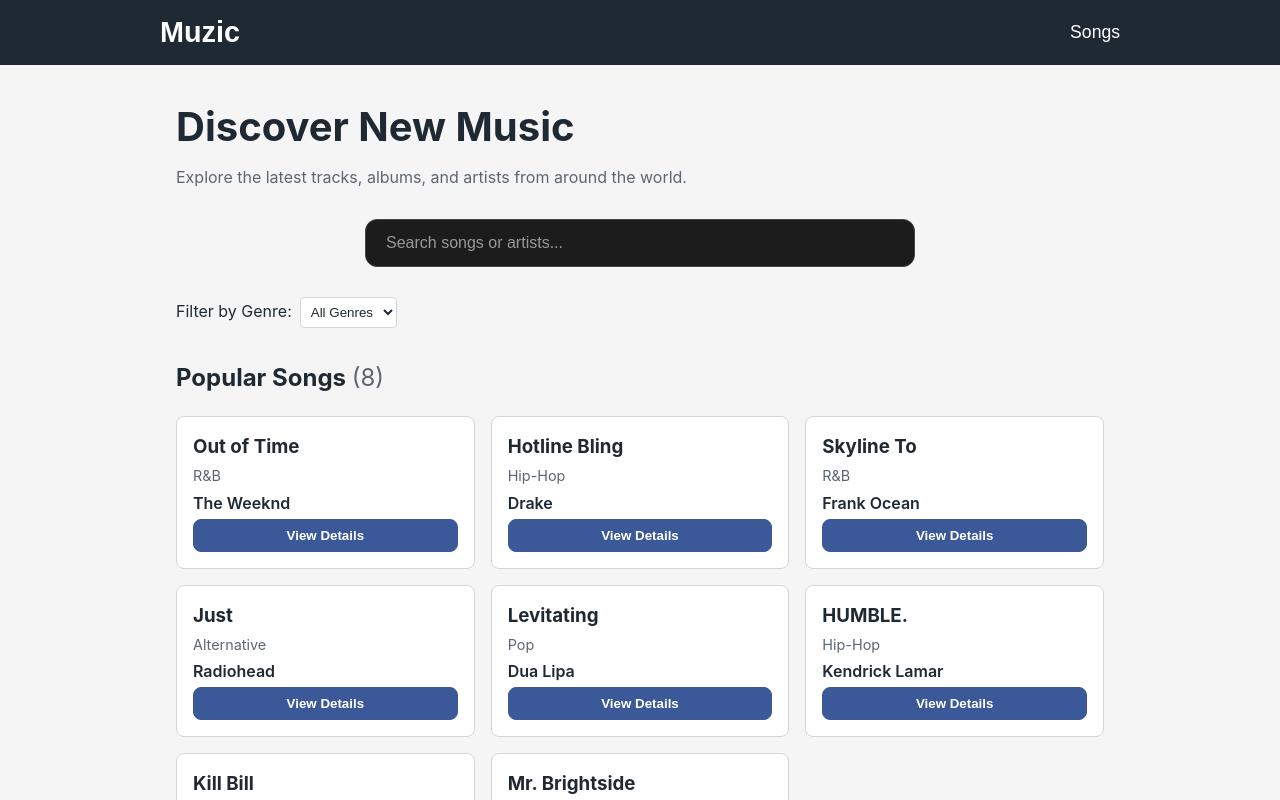
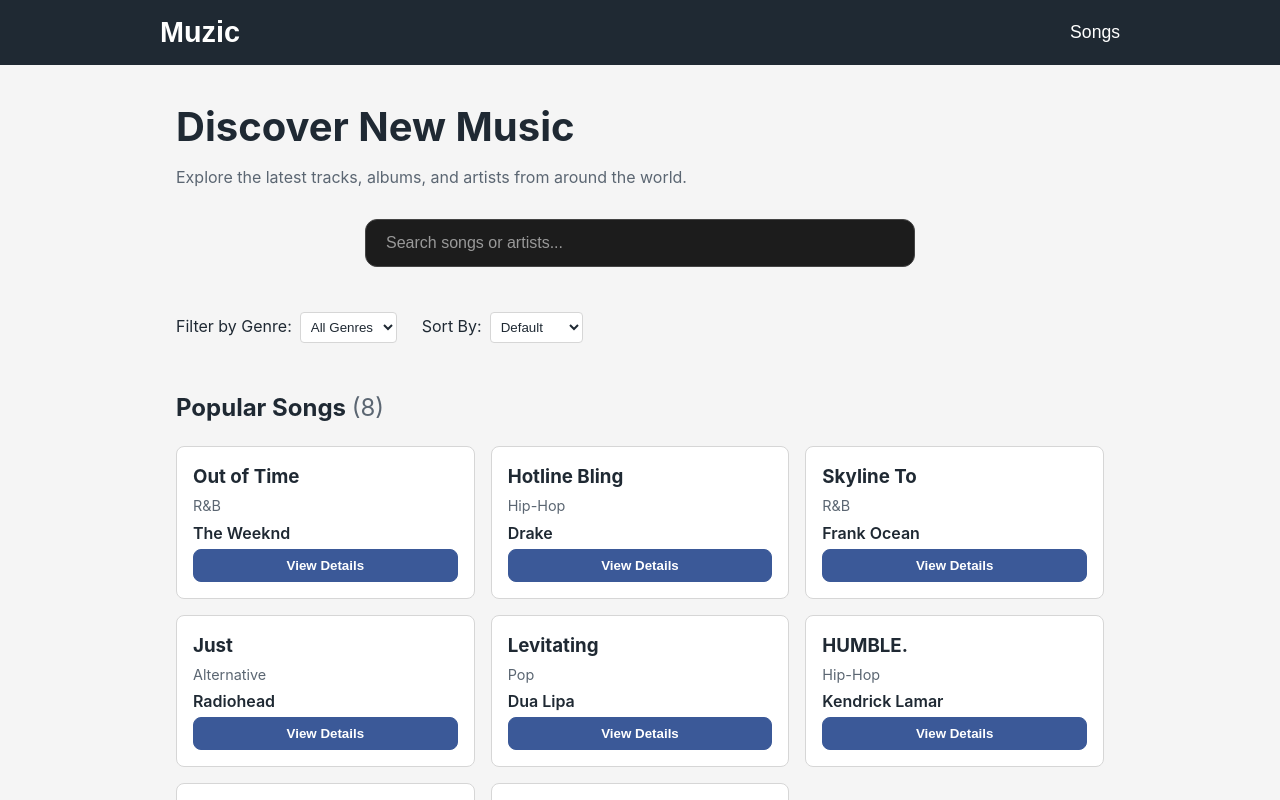
Before and after one commit to ArshiaHashemianzadeh/CSCI3230U-group-project, a React (Vite) app in the folder my-react-app/: page / in a window 1280 px wide. Shown: the top 800 px of the page. Built offline with nearby package versions, Linux system fonts and the light colour scheme.

Commit message:
add sorting and improve layout

```diff
--- a/my-react-app/src/App.jsx
+++ b/my-react-app/src/App.jsx
@@ -7,6 +7,7 @@ import SongDetail from './components/SongDetail';
 import Footer from './components/Footer';
 import SearchBar from './components/SearchBar';
 import GenreFilter from './components/GenreFilter';
+import SortControl from './components/SortControl';
 
 
 export default function App() {
@@ -18,6 +19,7 @@ export default function App() {
   // Keeps track of what the user types in the search bar
   const [searchTerm, setSearchTerm] = useState('');
   const [selectedGenre, setSelectedGenre] = useState('All');
+  const [sortOrder, setSortOrder] = useState('default');
 
   function goHome() {
     setSelectedId(null);
@@ -38,6 +40,13 @@ const filteredSongs = songs.filter((song) => {
 
   return matchesSearch && matchesGenre;
 });
+const sortedSongs = [...filteredSongs];
+
+if (sortOrder === 'az') {
+  sortedSongs.sort((a, b) => a.title.localeCompare(b.title));
+} else if (sortOrder === 'za') {
+  sortedSongs.sort((a, b) => b.title.localeCompare(a.title));
+}
 
   return (
     <div className="app">
@@ -62,14 +71,21 @@ const filteredSongs = songs.filter((song) => {
               onSearchChange={setSearchTerm}
             />
             {/* Filter songs by genre */}
+          <div className="filter-controls">
             <GenreFilter
               selectedGenre={selectedGenre}
               onGenreChange={setSelectedGenre}
             />
 
+            <SortControl
+             sortOrder={sortOrder}
+             onSortChange={setSortOrder}
+             />
+          </div>
+
             {/* Display only songs matching the search */}
             <SongList
-              songs={filteredSongs}
+              songs={sortedSongs}
               onOpen={setSelectedId}
             />
 
--- /dev/null
+++ b/my-react-app/src/components/SortControl.jsx
@@ -0,0 +1,17 @@
+export default function SortControl({ sortOrder, onSortChange }) {
+  return (
+    <div className="sort-control">
+      <label htmlFor="sort-select">Sort By:</label>
+
+      <select
+        id="sort-select"
+        value={sortOrder}
+        onChange={(e) => onSortChange(e.target.value)}
+      >
+        <option value="default">Default</option>
+        <option value="az">Title (A-Z)</option>
+        <option value="za">Title (Z-A)</option>
+      </select>
+    </div>
+  );
+}
--- a/my-react-app/src/index.css
+++ b/my-react-app/src/index.css
@@ -270,7 +270,7 @@ footer {
 
 
 .genre-filter {
-  margin: 20px 0;
+  margin: 15px 0;
 }
 
 .genre-filter label {
@@ -284,3 +284,26 @@ footer {
   background: white;
   color: var(--ink);
 }
+
+.sort-control {
+  margin: 15px 0;
+}
+
+.sort-control label {
+  margin-right: 8px;
+}
+
+.sort-control select {
+  padding: 6px;
+  border: 1px solid var(--border);
+  border-radius: 4px;
+  background: white;
+  color: var(--ink);
+}
+
+.filter-controls {
+  display: flex;
+  align-items: center;
+  gap: 25px;
+  flex-wrap: wrap;
+}
```
